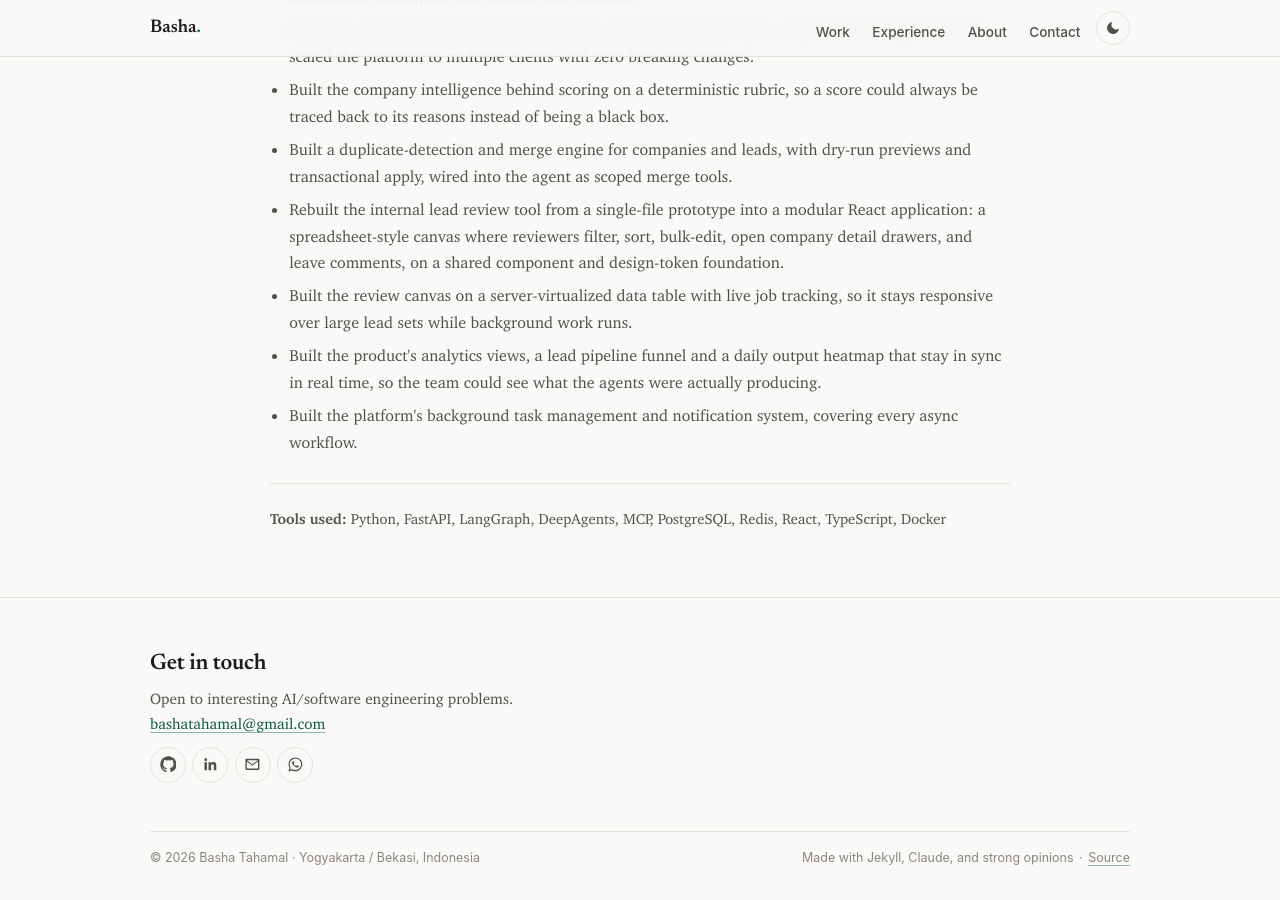
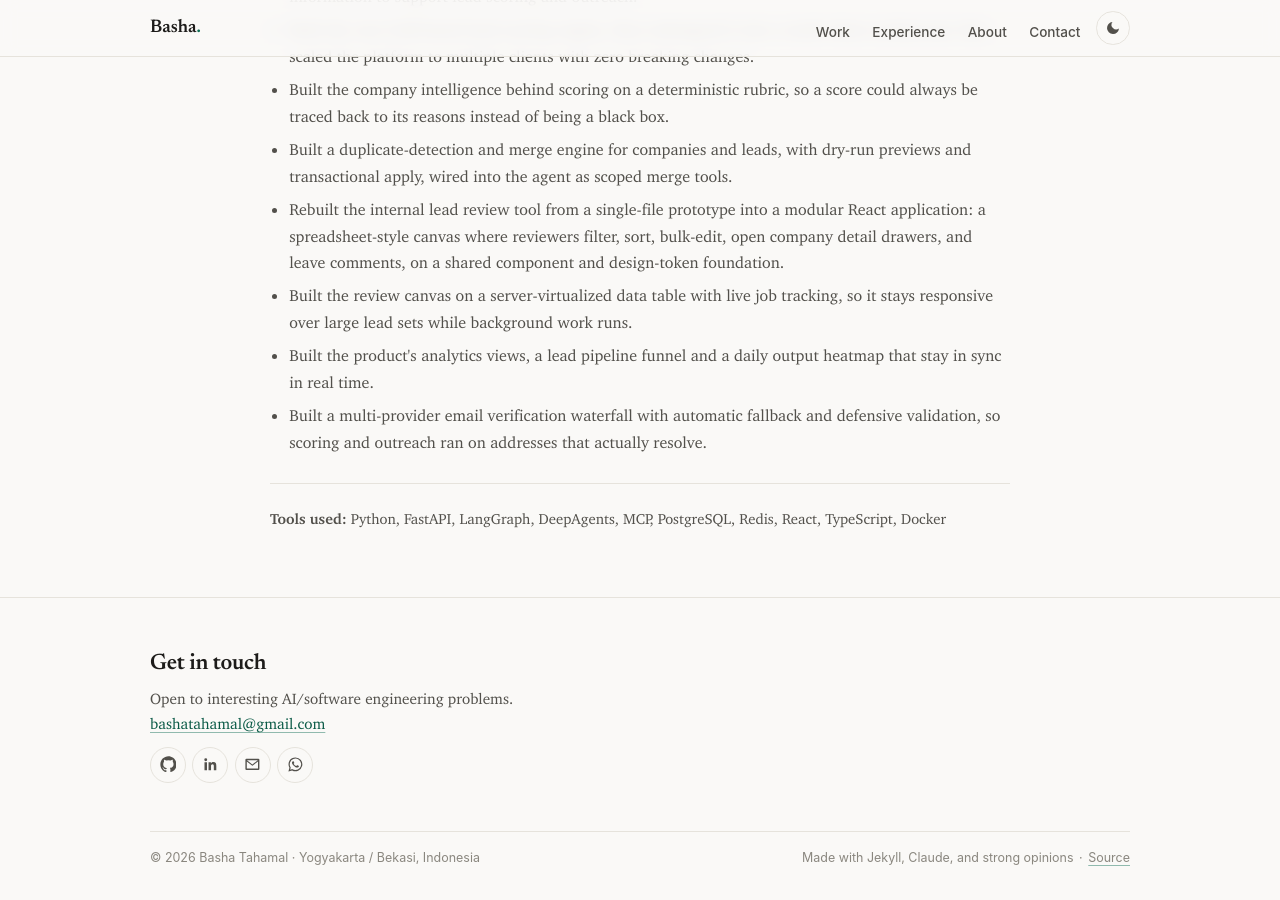
Before and after one commit to bashatahamal/bashatahamal.github.io, a Jekyll site: the page built from projects/9.3_berning.md, in a window 1280 px wide and 900 px high, scrolled down 1228 px. Built offline with Jekyll 4.4.1, drawn with Linux system fonts in a browser that asks for light colours.

Commit message:
Swap the notifications bullet for the email verification waterfall
Background task management and notifications said little that "live job
tracking" in the bullet above did not already imply. Replaced with the
multi-provider email verification waterfall (automatic fallback,
defensive validation), the one piece of data-pipeline engineering in the
engagement with real substance behind it.

No provider names: the stack is Berning's to disclose, not this site's.

Also tightened the analytics bullet. Page stays at twelve bullets.

CV PDF refreshed from cv_docs 8062ce1.

```diff
--- a/projects/9.3_berning.md
+++ b/projects/9.3_berning.md
@@ -35,8 +35,8 @@ describe-content:
     - Built a duplicate-detection and merge engine for companies and leads, with dry-run previews and transactional apply, wired into the agent as scoped merge tools.
     - 'Rebuilt the internal lead review tool from a single-file prototype into a modular React application: a spreadsheet-style canvas where reviewers filter, sort, bulk-edit, open company detail drawers, and leave comments, on a shared component and design-token foundation.'
     - Built the review canvas on a server-virtualized data table with live job tracking, so it stays responsive over large lead sets while background work runs.
-    - Built the product's analytics views, a lead pipeline funnel and a daily output heatmap that stay in sync in real time, so the team could see what the agents were actually producing.
-    - Built the platform's background task management and notification system, covering every async workflow.
+    - Built the product's analytics views, a lead pipeline funnel and a daily output heatmap that stay in sync in real time.
+    - Built a multi-provider email verification waterfall with automatic fallback and defensive validation, so scoring and outreach ran on addresses that actually resolve.
 
 describe-closing: '<strong>Tools used:</strong> Python, FastAPI, LangGraph, DeepAgents, MCP, PostgreSQL, Redis, React, TypeScript, Docker'
 
```
Also changed, not shown: 1 other file.
